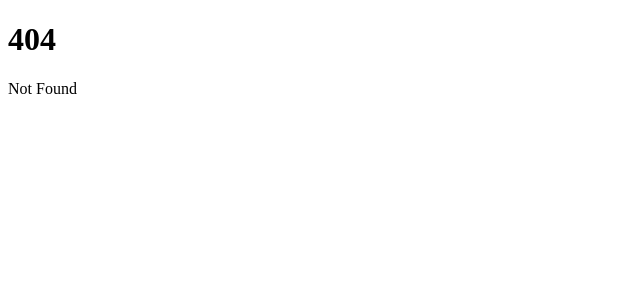
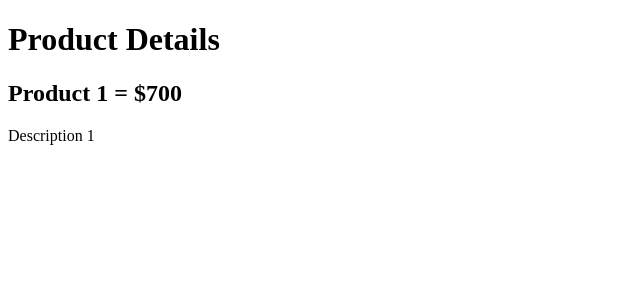
Before and after one commit to qoxmfaktmxj/svelteTutorial, a SvelteKit app in the folder loading-data/: page /products/1 in a window 1280 px wide. Before the commit this address had no page. Shown: the top 300 px of the page, without its empty margins (0-640 px from the left). Built offline with nearby package versions, Linux system fonts and the light colour scheme; data requests are answered from the project's data file.

Commit message:
20230803

```diff
--- a/loading-data/src/app.html
+++ b/loading-data/src/app.html
@@ -6,7 +6,7 @@
 		<meta name="viewport" content="width=device-width" />
 		%sveltekit.head%
 	</head>
-	<body data-sveltekit-preload-data="hover">
+	<body>
 		<div style="display: contents">%sveltekit.body%</div>
 	</body>
 </html>
--- a/loading-data/src/routes/address/+page.js
+++ b/loading-data/src/routes/address/+page.js
@@ -1,4 +1,5 @@
 export const load = async (loadEvent) => {
+
 	const { fetch } = loadEvent;
 	const response = await fetch('/api/postcodes');
 	const postcodes = await response.json();
--- a/loading-data/src/routes/products/+page.svelte
+++ b/loading-data/src/routes/products/+page.svelte
@@ -1,13 +1,11 @@
 <script>
     export let data;
     const products = data.products;
+    const Component = data.Component;
 </script>
 <h1>{data.title}</h1>
 {#each products as product}
 <div>
-    <h2>{product.title}</h2>
-    <p>{product.price}</p>
-    <p>{product.description}</p>
-    <hr />
+    <Component {product} />
 </div>
 {/each}
--- /dev/null
+++ b/loading-data/src/routes/products/[productId]/+page.server.js
@@ -0,0 +1,12 @@
+export const load = async (serverLoadEvent) =>{
+    const {fetch, params, url, route} = serverLoadEvent;
+    console.log({params, url, route: route.id});
+    const {productId} = params;
+    const title = "Product Details";
+    const response = await fetch(`http://localhost:4000/products/${productId}`);
+    const product = await response.json();
+    return {
+        title,
+        product
+    };
+};
--- /dev/null
+++ b/loading-data/src/routes/products/[productId]/+page.svelte
@@ -0,0 +1,11 @@
+<script>
+    export let data;
+    const title = data.title;
+    const product = data.product;
+</script>
+
+<h1>{title}</h1>
+<div>
+    <h2>{product.title} = ${product.price}</h2>
+    <p>{product.description}</p>
+</div>
```
Also changed, not shown: loading-data/src/routes/products/+page.js (+7 -3 lines), loading-data/src/routes/products/+page.server.js (added, +14 -0 lines), loading-data/src/routes/products/product.svelte (added, +8 -0 lines), 1 other file (tests, documents, lock files or other folders).
